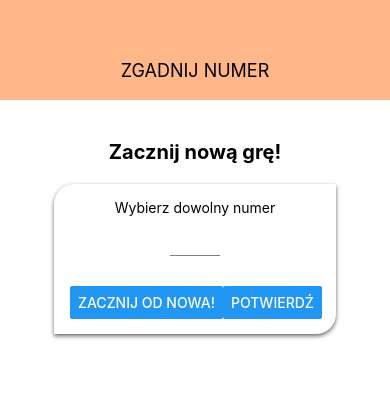
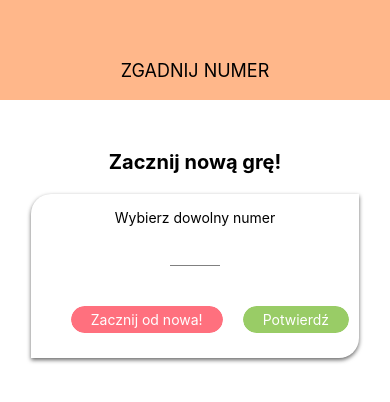
Before and after one commit to jakubsgit/RNProject2, a React Native app: screen / in a window 390 px wide. Shown: the top 402 px of the page. Built offline with nearby package versions, Linux system fonts and the light colour scheme.

Commit message:
Koniec aplikacji do zgadywania liczb.

```diff
--- a/App.js
+++ b/App.js
@@ -1,5 +1,5 @@
 import React, { useState } from "react";
-import { StyleSheet, View } from "react-native";
+import { StyleSheet, View, SafeAreaView } from "react-native";
 import * as Font from "expo-font";
 import { AppLoading } from "expo";
 
--- a/components/MainButton.js
+++ b/components/MainButton.js
@@ -5,33 +5,48 @@ import {
   StyleSheet,
   Text,
   TouchableOpacity,
-  Dimensions
+  Dimensions,
+  Platform,
+  TouchableNativeFeedback
 } from "react-native";
 
 import Colors from "../constants/colors";
 
 const mainButton = props => {
+  let ButtonComponent = TouchableOpacity;
+
+  if (Platform.OS === "android" && Platform.Version >= 21) {
+    ButtonComponent = TouchableNativeFeedback;
+  }
+
   return (
-    <TouchableOpacity onPress={props.onPress}>
-      <View style={styles.button}>
-        <Text style={{ ...styles.buttonText, ...props.numberFont }}>
-          {props.children}
-        </Text>
-      </View>
-    </TouchableOpacity>
+    <View style={styles.buttonContainer}>
+      <ButtonComponent onPress={props.onPress}>
+        <View style={{...styles.button, ...props.styles}}>
+          <Text style={styles.buttonText}>
+            {props.children}
+          </Text>
+        </View>
+      </ButtonComponent>
+    </View>
   );
 };
 
 const styles = StyleSheet.create({
   button: {
     backgroundColor: Colors.primary,
-    paddingVertical: Dimensions.get("screen").height > 600 ? 12 : 3,
-    paddingHorizontal: 30,
+    paddingVertical: Dimensions.get("screen").height > 600 ? 10 : 5,
+    paddingHorizontal: 20,
     borderRadius: 30
   },
   buttonText: {
     color: "white",
     fontSize: Dimensions.get("screen").height > 600 ? 18 : 14
+  },
+  buttonContainer: {
+    borderRadius: 30,
+    overflow: 'hidden',
+    margin: 10
   }
 });
 
--- a/components/header.js
+++ b/components/header.js
@@ -1,28 +1,48 @@
 import React from "react";
 
-import { View, Text, StyleSheet } from "react-native";
+import { View, Text, StyleSheet, Platform } from "react-native";
 
 const header = props => {
   return (
-    <View style={styles.container}>
+    <View
+      style={{
+        ...styles.headerBase,
+        ...Platform.select({
+          ios: styles.headerIOS,
+          android: styles.headerAndroid
+        })
+      }}
+    >
       <Text style={styles.headerTitle}>{props.title}</Text>
     </View>
   );
 };
 
 const styles = StyleSheet.create({
-  container: {
+  headerBase: {
     width: "100%",
     height: 100,
     paddingTop: 40,
     backgroundColor: "#f728",
     alignItems: "center",
-    justifyContent: "center"
+    justifyContent: "center",
+    marginBottom: 10,
+    shadowOffset: { height: 5 },
+    shadowColor: "black",
+    shadowOpacity: 0.3
   },
   headerTitle: {
     color: "black",
     fontSize: 18,
     textTransform: "uppercase"
+  },
+  headerIOS: {
+    backgroundColor: "#C8C8C8"
+  },
+  headerAndroid: {
+    borderWidth: 1,
+    borderBottomColor: "black",
+    elevation: 2
   }
 });
 
--- a/constants/colors.js
+++ b/constants/colors.js
@@ -1,6 +1,6 @@
 export default {
   primary: "#f728",
   secondary: "#c717fc",
-  green: "#00cd00",
+  green: "#99CC66",
   red: "#ff707e"
 };
--- a/screens/GameOverScreen.js
+++ b/screens/GameOverScreen.js
@@ -7,7 +7,7 @@ import {
   Button,
   Image,
   Dimensions,
-  ScrollView
+  ScrollView,
 } from "react-native";
 import Card from "../components/Card";
 import MainButton from "../components/MainButton";
--- a/screens/GameScreen.js
+++ b/screens/GameScreen.js
@@ -7,7 +7,8 @@ import {
   Button,
   Alert,
   ScrollView,
-  Dimensions
+  Dimensions,
+  Platform
 } from "react-native";
 import { Ionicons } from "@expo/vector-icons";
 
--- a/screens/StartGameScreen.js
+++ b/screens/StartGameScreen.js
@@ -11,7 +11,8 @@ import {
   Alert,
   Dimensions,
   ScrollView,
-  KeyboardAvoidingView
+  KeyboardAvoidingView,
+  Platform
 } from "react-native";
 
 import Card from "../components/Card";
@@ -99,7 +100,7 @@ const StartGameScreen = props => {
 
   return (
     <ScrollView>
-    <KeyboardAvoidingView behavior='position' keyboardVerticalOffset={50}>
+      <KeyboardAvoidingView behavior="position" keyboardVerticalOffset={50}>
         <TouchableWithoutFeedback
           onPress={() => {
             Keyboard.dismiss();
@@ -120,18 +121,18 @@ const StartGameScreen = props => {
               />
               <View style={styles.buttonScreen}>
                 <View>
-                <Button
-                  title="Zacznij od nowa!"
-                  onPress={resetInputHandler}
-                  style={styles.button}
-                />
+                  <MainButton onPress={resetInputHandler} style={styles.button} styles={styles.button1}>
+                    Zacznij od nowa!
+                  </MainButton>
                 </View>
                 <View>
-                <Button
-                  title="Potwierdź"
+                  <MainButton
                     onPress={confirmInputHandler}
                     style={styles.button}
-                />
+                    styles={styles.button2}
+                  >
+                    Potwierdź
+                  </MainButton>
                 </View>
               </View>
             </Card>
@@ -140,7 +141,6 @@ const StartGameScreen = props => {
         </TouchableWithoutFeedback>
       </KeyboardAvoidingView>
     </ScrollView>
-
   );
 };
 
@@ -149,7 +149,8 @@ const styles = StyleSheet.create({
     flex: 1,
     alignItems: "center",
     paddingTop: 40,
-    width: "100%"
+    width: "100%",
+    height: Platform.OS === "ios" ? "90%" : "100%"
   },
   title: {
     fontSize: 20,
@@ -166,14 +167,18 @@ const styles = StyleSheet.create({
   inputScreen: {
     padding: 15,
     flexDirection: "column",
-    alignItems: "center"
+    alignItems: "center",
+    margin: 20
   },
   input: {
     width: 50,
     textAlign: "center"
   },
   button1: {
-    color: Colors.primary
+    backgroundColor: Colors.red
+  },
+  button2: {
+    backgroundColor: Colors.green
   }
 });
 
```
Lines whose indentation alone changed are shown as unchanged.
